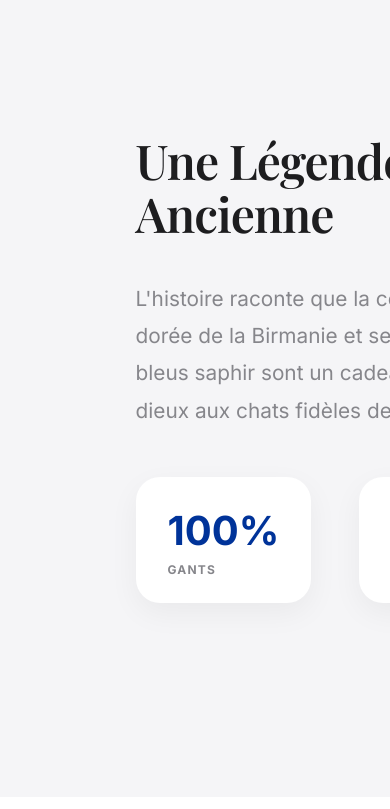
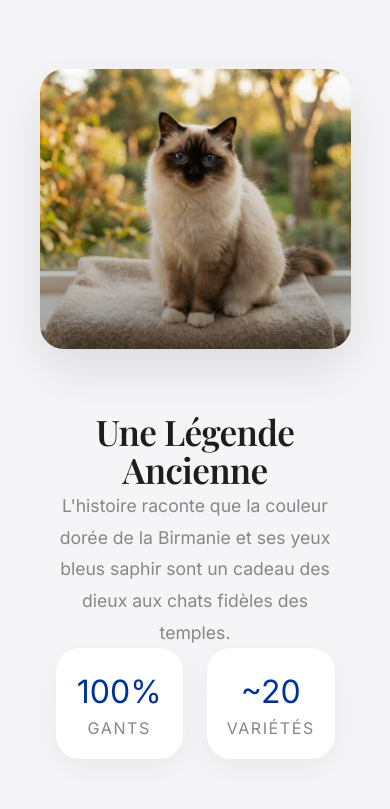
Before and after one commit to moussaouihaki/bimanclubch, a Next.js app: page /birman in a window 390 px wide. Shown: the part 477-1286 px from the top of the page. Built offline with nearby package versions, Linux system fonts and the light colour scheme; no server answers; a web font is replaced by a local one.

Commit message:
Fixed Birman page legend overflow on mobile

```diff
--- a/src/app/birman/page.tsx
+++ b/src/app/birman/page.tsx
@@ -76,8 +76,8 @@ export default function BirmanPage() {
             {/* LEGEND SECTION */}
             <section className="section" style={{ paddingTop: '0' }}>
                 <div className="container-large">
-                    <div style={{ display: 'grid', gridTemplateColumns: '1.2fr 0.8fr', gap: '5rem', alignItems: 'center' }}>
-                        <div style={{ position: 'relative', height: '600px', borderRadius: '40px', overflow: 'hidden', boxShadow: '0 20px 50px rgba(0,0,0,0.1)' }}>
+                    <div className="legend-grid">
+                        <div className="legend-image-wrapper">
                             <img
                                 src="/images/hero-birman.png"
                                 alt="Legendary Birman"
@@ -85,24 +85,50 @@ export default function BirmanPage() {
                             />
                             <div style={{ position: 'absolute', inset: 0, background: 'linear-gradient(to bottom, transparent, rgba(0,0,0,0.3))' }} />
                         </div>
-                        <div style={{ padding: '1rem' }}>
-                            <h2 style={{ fontSize: '3rem', marginBottom: '2.5rem', fontFamily: 'var(--font-serif)' }}>{t('birman.legend_title')}</h2>
-                            <p style={{ fontSize: '1.3rem', lineHeight: 1.8, color: 'var(--clr-text-muted)', marginBottom: '3rem' }}>
+                        <div className="legend-content-wrapper">
+                            <h2 className="legend-title">{t('birman.legend_title')}</h2>
+                            <p className="legend-text">
                                 {t('birman.legend_text')}
                             </p>
-                            <div style={{ display: 'flex', gap: '3rem' }}>
-                                <div style={{ background: 'white', padding: '1.5rem 2rem', borderRadius: '24px', boxShadow: '0 10px 30px rgba(0,0,0,0.05)' }}>
-                                    <div style={{ fontSize: '2.5rem', color: 'var(--clr-gold)', fontWeight: 700 }}>100%</div>
-                                    <div style={{ fontSize: '0.75rem', textTransform: 'uppercase', letterSpacing: '0.1em', fontWeight: 700, color: 'var(--clr-text-muted)' }}>{t('birman.gloves')}</div>
+                            <div className="legend-stats">
+                                <div className="stat-card">
+                                    <div className="stat-value">100%</div>
+                                    <div className="stat-label">{t('birman.gloves')}</div>
                                 </div>
-                                <div style={{ background: 'white', padding: '1.5rem 2rem', borderRadius: '24px', boxShadow: '0 10px 30px rgba(0,0,0,0.05)' }}>
-                                    <div style={{ fontSize: '2.5rem', color: 'var(--clr-gold)', fontWeight: 700 }}>~20</div>
-                                    <div style={{ fontSize: '0.75rem', textTransform: 'uppercase', letterSpacing: '0.1em', fontWeight: 700, color: 'var(--clr-text-muted)' }}>Variétés</div>
+                                <div className="stat-card">
+                                    <div className="stat-value">~20</div>
+                                    <div className="stat-label">Variétés</div>
                                 </div>
                             </div>
                         </div>
                     </div>
                 </div>
+
+                <style jsx>{`
+                    .legend-grid { display: grid; grid-template-columns: 1.2fr 0.8fr; gap: 5rem; align-items: center; }
+                    .legend-image-wrapper { position: relative; height: 600px; border-radius: 40px; overflow: hidden; box-shadow: 0 20px 50px rgba(0,0,0,0.1); }
+                    .legend-content-wrapper { padding: 1rem; }
+                    .legend-title { font-size: 3rem; marginBottom: 2.5rem; font-family: var(--font-serif); }
+                    .legend-text { font-size: 1.3rem; line-height: 1.8; color: var(--clr-text-muted); marginBottom: 3rem; }
+                    .legend-stats { display: flex; gap: 3rem; }
+                    .stat-card { background: white; padding: 1.5rem 2rem; border-radius: 24px; box-shadow: 0 10px 30px rgba(0,0,0,0.05); }
+                    .stat-value { fontSize: 2.5rem; color: var(--clr-gold); fontWeight: 700; }
+                    .stat-label { fontSize: 0.75rem; text-transform: uppercase; letter-spacing: 0.1em; fontWeight: 700; color: var(--clr-text-muted); }
+
+                    @media (max-width: 1024px) {
+                        .legend-grid { grid-template-columns: 1fr; gap: 3rem; }
+                        .legend-image-wrapper { height: 400px; border-radius: 24px; }
+                        .legend-title { font-size: 2.5rem; text-align: center; }
+                        .legend-text { font-size: 1.1rem; text-align: center; }
+                        .legend-stats { justify-content: center; gap: 1.5rem; }
+                    }
+                    @media (max-width: 480px) {
+                        .legend-image-wrapper { height: 280px; }
+                        .legend-title { font-size: 2.2rem; }
+                        .stat-card { padding: 1.2rem; flex: 1; text-align: center; }
+                        .stat-value { font-size: 2rem; }
+                    }
+                `}</style>
             </section>
 
             {/* ANATOMICAL STANDARD SECTION */}
```
